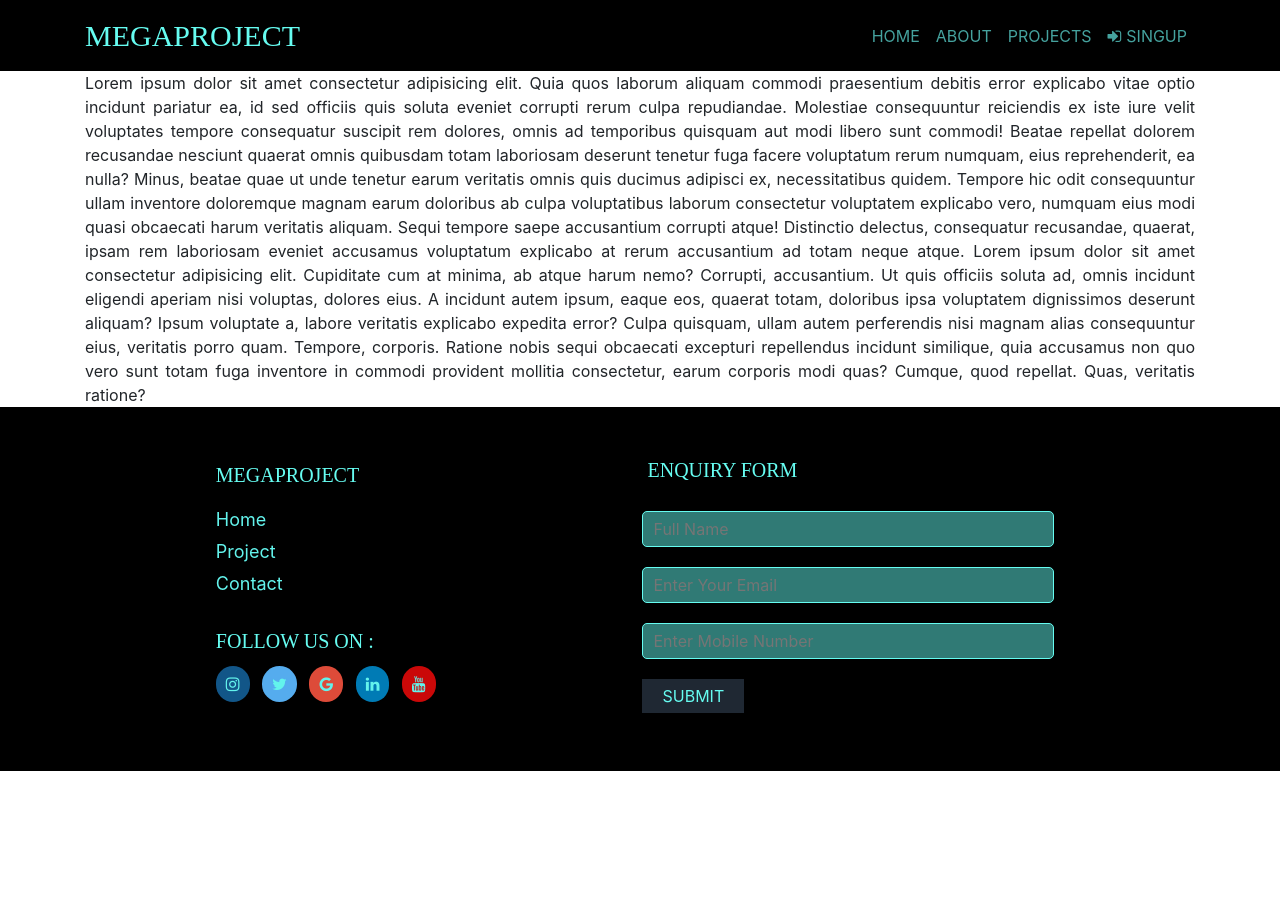
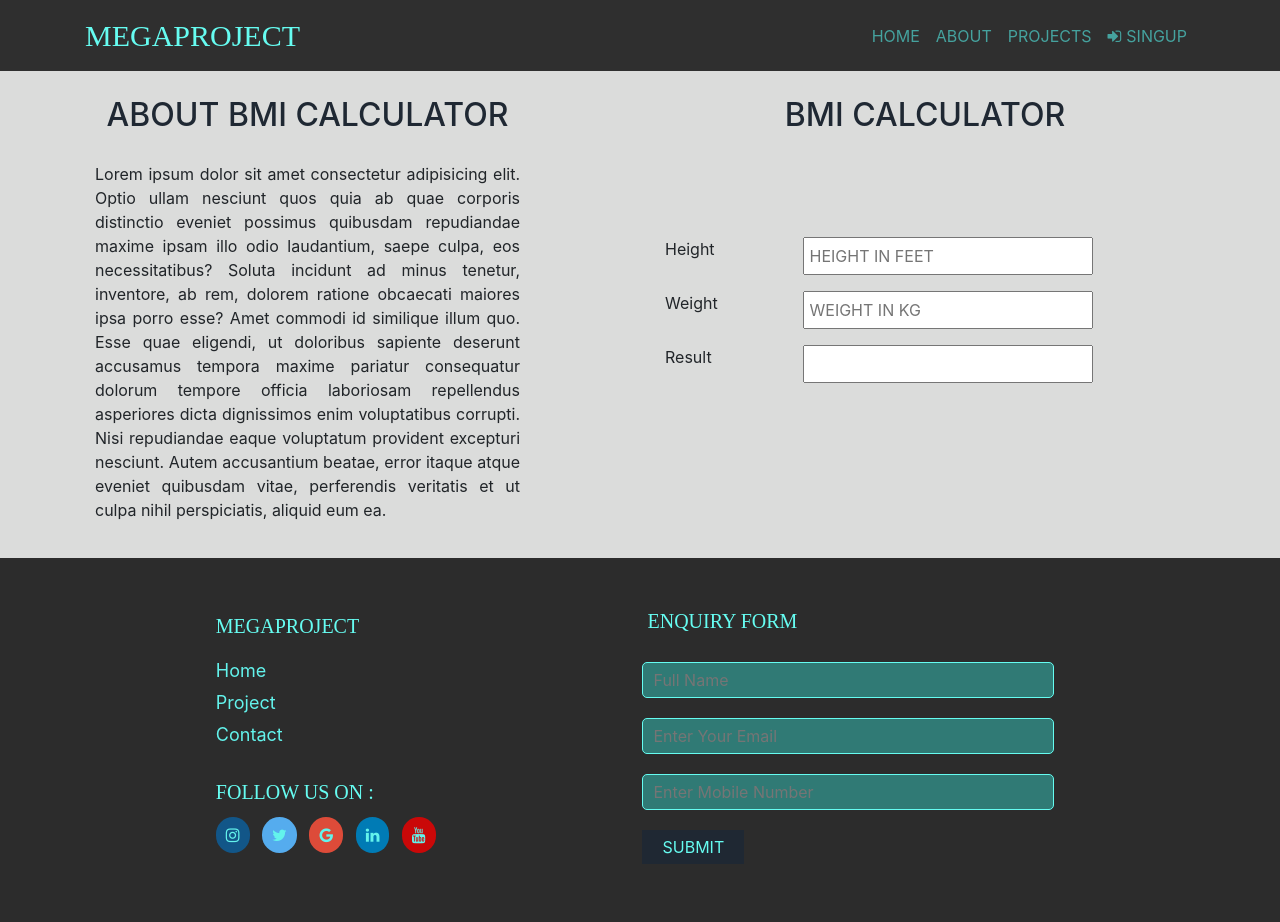
Before and after one commit to bilalbhojani24/megaproject, a plain HTML site: page projects/bmi_calculator.html in a window 1280 px wide. Before the commit the page ends 800 px from the top, so only its background shows below. Drawn offline with nearby package versions, Linux system fonts and the light colour scheme; a web font is replaced by a local one.

Commit message:
Changed todo.css to tipCalculator.css and made necessary changes in tip_calculator.html file and also added parts of the code for the bmi calculator and added a bmi.css file and made a few changes to the style.css

```diff
--- /dev/null
+++ b/assets/css/bmi.css
@@ -0,0 +1,22 @@
+.main{
+    background-color: #dbdcdb;
+}
+.main .todo-main h2{
+    color:#1f2833;
+    text-transform:uppercase;
+    text-align: center;
+    padding:25px 0 0 0;
+    /* font-family: ; not sure yet */
+}
+.todo-main p{
+    text-align: justify;
+    padding:20px 10px;
+}
+.todo-main .form{
+    padding:50px 10px 0 10px;
+}
+.todo-main .form input,select{
+    width: 100%;
+    padding:5px 5px;
+    text-transform: uppercase;
+}
--- a/assets/styles.css
+++ b/assets/styles.css
@@ -16,7 +16,7 @@ body{
 }
 /*navbar*/
 .navbar-header{
-    background-color: rgb(0, 0, 0);
+    background-color: rgba(0, 0, 0, 0.815);
     z-index: 1;
 }
 .navbar-header .navbar-brand{
@@ -48,7 +48,7 @@ body{
 
 /*footer*/
 footer{
-    background-color: rgb(0, 0, 0);
+    background-color: rgba(0, 0, 0, 0.829);
     color: #45a29e;;
 }
 
--- a/projects/bmi_calculator.html
+++ b/projects/bmi_calculator.html
@@ -6,6 +6,7 @@
     <meta name="viewport" content="width=device-width, initial-scale=1.0">
     <title>BMI</title>
     <link rel="stylesheet" href="../assets/styles.css">
+    <link rel="stylesheet" href="../assets/css/bmi.css">
     <!-- Latest compiled and minified CSS -->
     <link rel="stylesheet" href="https://maxcdn.bootstrapcdn.com/bootstrap/4.5.0/css/bootstrap.min.css">
 
@@ -39,17 +40,54 @@
         </div>
     </nav>
 
-    <div class="container" style="text-align: justify;">
-        Lorem ipsum dolor sit amet consectetur adipisicing elit. Quia quos laborum aliquam commodi praesentium debitis
-        error explicabo vitae optio incidunt pariatur ea, id sed officiis quis soluta eveniet corrupti rerum culpa
-        repudiandae. Molestiae consequuntur reiciendis ex iste iure velit voluptates tempore consequatur suscipit rem
-        dolores, omnis ad temporibus quisquam aut modi libero sunt commodi! Beatae repellat dolorem recusandae nesciunt
-        quaerat omnis quibusdam totam laboriosam deserunt tenetur fuga facere voluptatum rerum numquam, eius
-        reprehenderit, ea nulla? Minus, beatae quae ut unde tenetur earum veritatis omnis quis ducimus adipisci ex,
-        necessitatibus quidem. Tempore hic odit consequuntur ullam inventore doloremque magnam earum doloribus ab culpa
-        voluptatibus laborum consectetur voluptatem explicabo vero, numquam eius modi quasi obcaecati harum veritatis
-        aliquam. Sequi tempore saepe accusantium corrupti atque! Distinctio delectus, consequatur recusandae, quaerat,
-        ipsam rem laboriosam eveniet accusamus voluptatum explicabo at rerum accusantium ad totam neque atque. Lorem ipsum dolor sit amet consectetur adipisicing elit. Cupiditate cum at minima, ab atque harum nemo? Corrupti, accusantium. Ut quis officiis soluta ad, omnis incidunt eligendi aperiam nisi voluptas, dolores eius. A incidunt autem ipsum, eaque eos, quaerat totam, doloribus ipsa voluptatem dignissimos deserunt aliquam? Ipsum voluptate a, labore veritatis explicabo expedita error? Culpa quisquam, ullam autem perferendis nisi magnam alias consequuntur eius, veritatis porro quam. Tempore, corporis. Ratione nobis sequi obcaecati excepturi repellendus incidunt similique, quia accusamus non quo vero sunt totam fuga inventore in commodi provident mollitia consectetur, earum corporis modi quas? Cumque, quod repellat. Quas, veritatis ratione?
+    <div class="main">
+        <div class="container todo-main" >
+            <div class="row">
+                <div class="col-12 col-sm-5 ">
+                    <h2>About BMI Calculator</h2>
+                    <p>Lorem ipsum dolor sit amet consectetur adipisicing elit. Optio ullam nesciunt quos quia ab quae
+                        corporis distinctio eveniet possimus quibusdam repudiandae maxime ipsam illo odio laudantium,
+                        saepe
+                        culpa, eos necessitatibus? Soluta incidunt ad minus tenetur, inventore, ab rem, dolorem ratione
+                        obcaecati maiores ipsa porro esse? Amet commodi id similique illum quo. Esse quae eligendi, ut
+                        doloribus sapiente deserunt accusamus tempora maxime pariatur consequatur dolorum tempore
+                        officia
+                        laboriosam repellendus asperiores dicta dignissimos enim voluptatibus corrupti. Nisi repudiandae
+                        eaque voluptatum provident excepturi nesciunt. Autem accusantium beatae, error itaque atque
+                        eveniet
+                        quibusdam vitae, perferendis veritatis et ut culpa nihil perspiciatis, aliquid eum ea.</p>
+                </div>
+                <div class="col-12 col-sm-6 offset-sm-1">
+                    <h2 style="padding-bottom: 45px;">BMI calculator</h2>
+                    <div class="form">
+                        <div class="row pb-3">
+                            <div class="col-12 col-sm-3">
+                                <label>Height</label>
+                            </div>
+                            <div class="col-12 col-sm-7">
+                                <input type="text" name="height" id="height" placeholder="Height in Feet">
+                            </div>
+                        </div>
+                        <div class="row pb-3">
+                            <div class="col-12 col-sm-3">
+                                <label>Weight</label>
+                            </div>
+                            <div class="col-12 col-sm-7">
+                                <input type="text" name="weight" id="weight" placeholder="Weight in Kg">
+                            </div>
+                        </div>
+                        <div class="row pb-5">
+                            <div class="col-12 col-sm-3">
+                                <label>Result</label>
+                            </div>
+                            <div class="col-12 col-sm-7">
+                                <input type="text" name="Result" id="Result">
+                            </div>
+                        </div>
+                    </div>
+                </div>
+            </div>
+        </div>
     </div>
 
     <!--Footer section-->
```
Also changed, not shown: assets/css/tipcalculator.css (renamed from assets/css/todo.css, +5 -5 lines), index.html (+13 -0 lines), projects/tip_calculator.html (+2 -2 lines).
